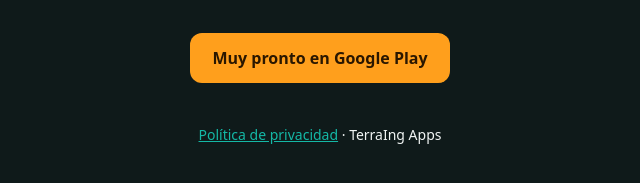
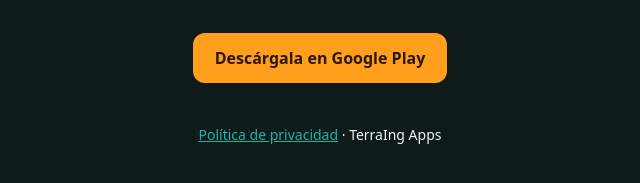
Before and after one commit to Jluismp2023/fotoaqui-descargas, a plain HTML site: page index.html in a window 1280 px wide. Shown: the part 305-488 px from the top of the page, 320-960 px from the left. Drawn offline with Linux system fonts and the light colour scheme.

Commit message:
FotoAquí ya está en Google Play: botón con el enlace de la ficha
Co-Authored-By: Claude Opus 5.5 <noreply@anthropic.com>
Claude-Session: https://claude.ai/code/session_0193FQ75qNXAxTp8RMSZKdre

```diff
--- a/index.html
+++ b/index.html
@@ -13,7 +13,7 @@
   img { width:112px; height:112px; border-radius:26px; }
   h1 { font-size:30px; margin:16px 0 4px; }
   p { color:var(--muted); }
-  .pronto { display:inline-block; margin-top:20px; padding:12px 22px; border-radius:12px; background:var(--naranja); color:#2a1700; font-weight:600; }
+  .pronto { display:inline-block; text-decoration:none; margin-top:20px; padding:12px 22px; border-radius:12px; background:var(--naranja); color:#2a1700; font-weight:600; }
   footer { margin-top:40px; font-size:14px; }
   a { color:var(--accent); }
 </style>
@@ -23,7 +23,7 @@
   <img src="icono.png" alt="Ícono de FotoAquí">
   <h1>FotoAquí</h1>
   <p>Toma fotos con fecha, día, dirección, coordenadas GPS y un mapa pequeño en el sello. Ordénalas por carpetas y arma un PDF para compartir.</p>
-  <span class="pronto">Muy pronto en Google Play</span>
+  <a class="pronto" href="https://play.google.com/store/apps/details?id=com.jluismp.fotoaqui">Descárgala en Google Play</a>
   <footer><a href="privacidad.html">Política de privacidad</a> · TerraIng Apps</footer>
 </main>
 </body>
```
